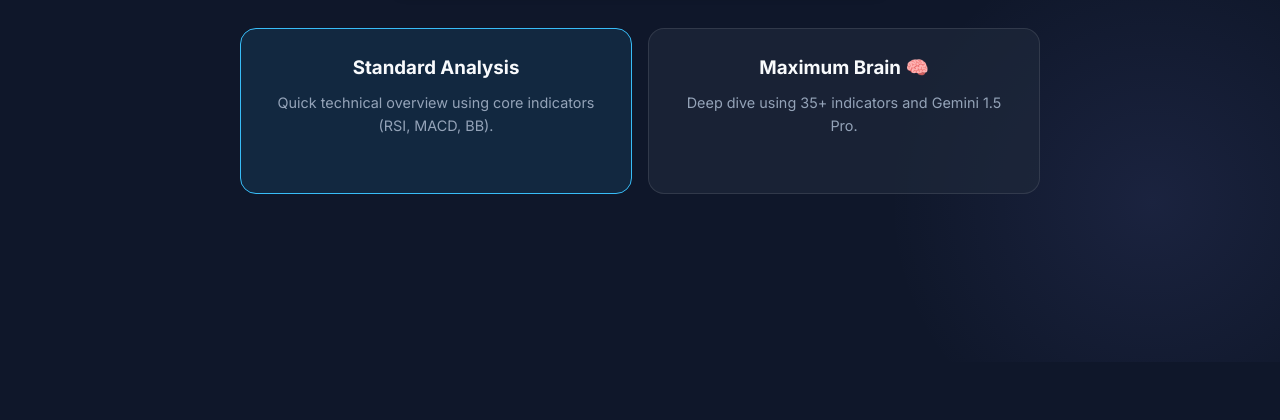
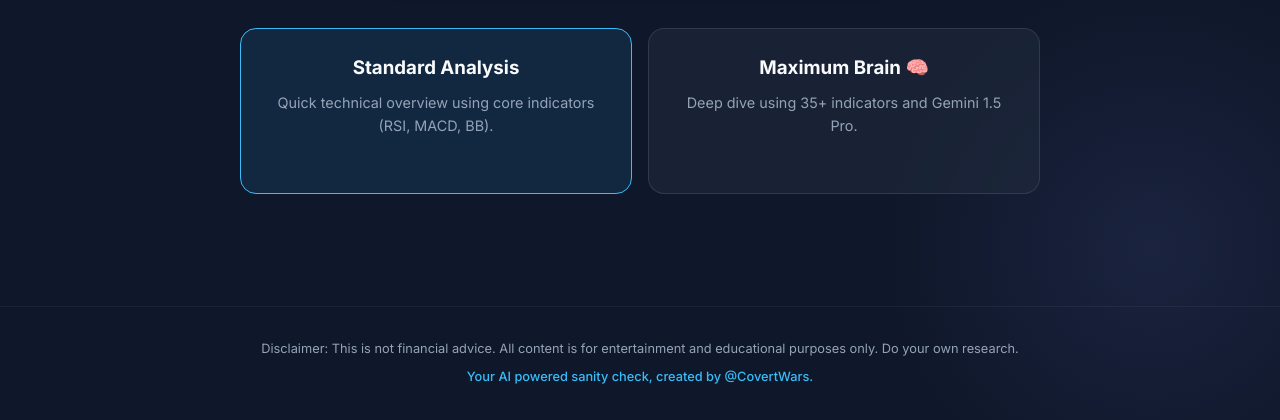
Before and after one commit to Them1stocles/saneape, a Flask app: page / in a window 1280 px wide. Shown: the part 438-858 px from the top of the page. Before the commit the page ends 751 px from the top, so only its background shows below. Run offline with Flask 3, Linux system fonts and the light colour scheme; data that the repository does not hold is empty.

Commit message:
Add footer with disclaimer and credit

```diff
--- a/templates/index.html
+++ b/templates/index.html
@@ -105,6 +105,21 @@
             background: #444;
             border-radius: 4px;
         }
+
+        footer {
+            text-align: center;
+            padding: 2rem 1rem;
+            color: var(--text-secondary);
+            font-size: 0.8rem;
+            margin-top: 3rem;
+            border-top: 1px solid rgba(255, 255, 255, 0.05);
+        }
+
+        .footer-credit {
+            margin-top: 0.5rem;
+            font-weight: 500;
+            color: var(--accent-primary);
+        }
     </style>
 </head>
 
@@ -166,6 +181,12 @@
             <!-- Results injected here via JS -->
         </section>
     </main>
+
+    <footer>
+        <p>Disclaimer: This is not financial advice. All content is for entertainment and educational purposes only. Do
+            your own research.</p>
+        <p class="footer-credit">Your AI powered sanity check, created by @CovertWars.</p>
+    </footer>
 
     <script>
         let currentMode = 'standard';
--- a/templates/share_result.html
+++ b/templates/share_result.html
@@ -181,6 +181,12 @@
     <div class="cta-footer">
         <p style="font-size: 0.8rem; color: var(--text-secondary); margin-bottom: 0.5rem;">
             Market conditions change rapidly. This analysis is historical.
+            <br>
+            Disclaimer: This is not financial advice. All content is for entertainment and educational purposes only. Do
+            your own research.
+            <br>
+            <span style="color: var(--accent-primary); font-weight: 500;">Your AI powered sanity check, created by
+                @CovertWars.</span>
         </p>
         <a href="/" class="cta-btn">Analyze Current Price 🚀</a>
     </div>
```
